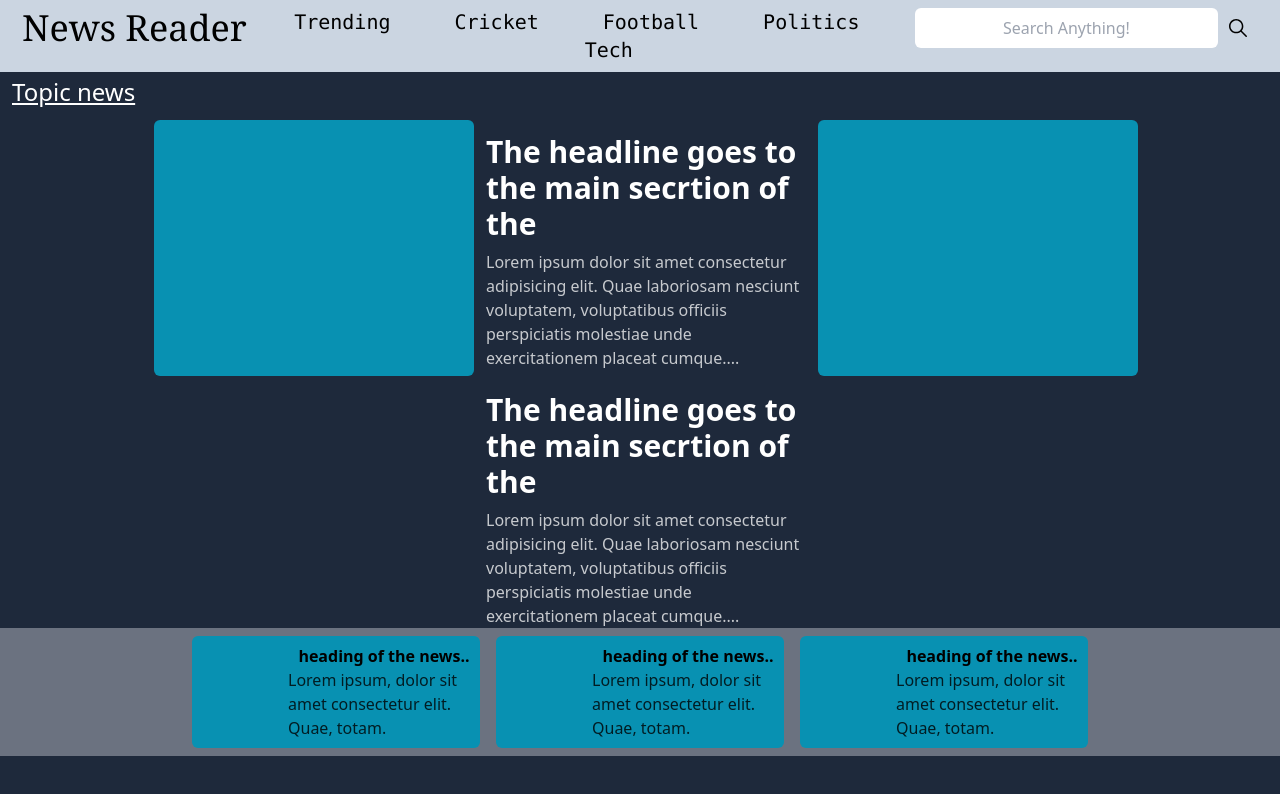
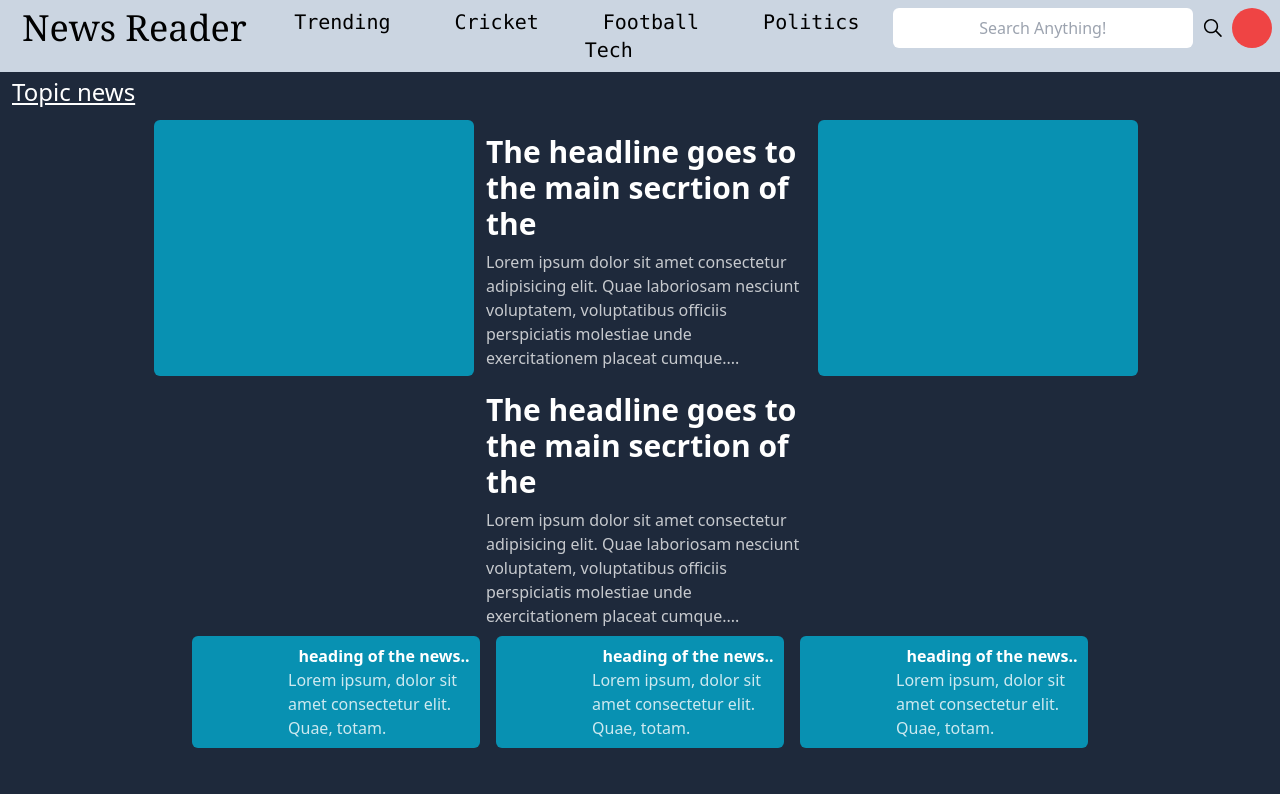
Before and after one commit to hasankhan10/news-reader, a React (Vite) app: page / in a window 1280 px wide. Shown: the top 794 px of the page. Built offline with nearby package versions, Linux system fonts and the light colour scheme.

Commit message:
add profile for change password and logout features

```diff
--- a/src/App.tsx
+++ b/src/App.tsx
@@ -1,3 +1,4 @@
+
 import News from "./pages/News"
 
 
--- a/src/components/Layout.tsx
+++ b/src/components/Layout.tsx
@@ -22,7 +22,7 @@ function Layout() {
             </div>
         </div>
 
-        <div className="extranews w-full h-fit px-3 py-2 bg-gray-500 flex gap-4 flex-wrap justify-center items-center">
+        <div className="extranews w-full h-fit px-3 py-2 flex gap-4 flex-wrap justify-center items-center">
           <Newscomponent />
           <Newscomponent />
           <Newscomponent />
--- a/src/components/Navbar.tsx
+++ b/src/components/Navbar.tsx
@@ -1,5 +1,11 @@
+
+import { useState } from "react";
 import { IoIosSearch } from "react-icons/io";
+import Profile from "./Profile";
 function Navbar() {
+  const [profile,setProfile] = useState<boolean>(false)
+  console.log(profile);
+
   return (
     <div className="navbar w-full h-full flex flex-col sm:flex-row">
         <div className="logo sm:h-full h-16 sm:w-1/5 w-full flex justify-center items-center">
@@ -15,7 +21,14 @@ function Navbar() {
         <div className="search sm:h-full h-16 sm:w-[30%] w-full flex justify-center items-center gap-2 py-2 sm:py-0">
             <input className=" w-4/5 h-10 text-center rounded-md" placeholder="Search Anything!" type="text" />
             <IoIosSearch className=" w-6 h-6 cursor-pointer" />
+            <div onClick={()=>setProfile(!profile)} className="profile h-10 w-10 bg-red-500 rounded-full cursor-pointer">
+              {/* profile photo will come. */}
+            </div>
+            {
+              profile?<Profile />:null
+            }
         </div>
+
     </div>
   )
 }
--- a/src/components/Newscomponent.tsx
+++ b/src/components/Newscomponent.tsx
@@ -1,7 +1,7 @@
 
 function Newscomponent() {
   return (
-    <div className="newscomponent w-72 h-28 rounded-md bg-cyan-600 flex">
+    <div className="newscomponent w-72 h-28 rounded-md bg-cyan-600 flex text-white">
         <div className="image w-1/3 h-full"></div>
         <div className="details w-2/3 h-full flex flex-col justify-center items-center">
             <h1 className=" text-center font-semibold">heading of the news..</h1>
--- /dev/null
+++ b/src/components/Profile.tsx
@@ -0,0 +1,17 @@
+
+function Profile() {
+  return (
+    <div className="profile h-56 w-48 rounded-md bg-gray-500 absolute right-1 sm:top-14 top-48">
+        <div className="profilepic w-full h-1/2 flex flex-col justify-center items-center gap-2">
+            <div className=" w-14 h-14 bg-cyan-200 rounded-full"></div>
+            <h1 className="font-semibold">Hello, Mehedi Hasan</h1>
+        </div>
+        <div className="setting w-full h-1/2 flex flex-col justify-center items-center gap-3">
+            <button className=" w-[95%] h-10 bg-cyan-500 rounded-md font-semibold">Change password</button>
+            <button className=" w-[95%] h-10 bg-cyan-500 rounded-md font-semibold">Log out</button>
+        </div>
+    </div>
+  )
+}
+
+export default Profile
```
